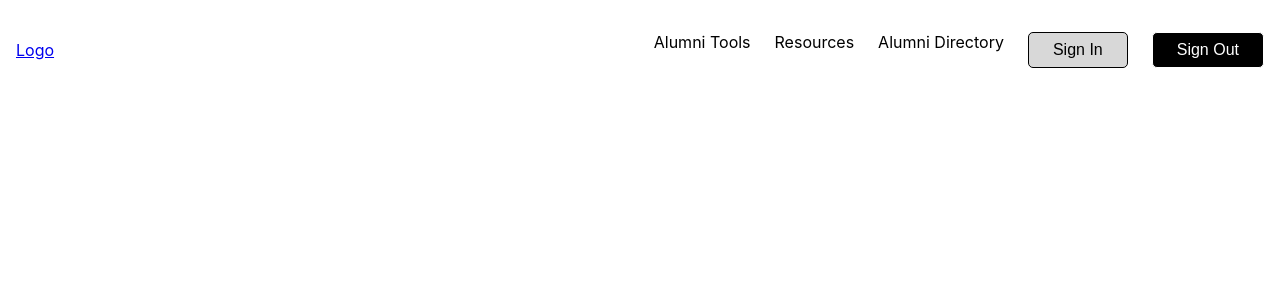
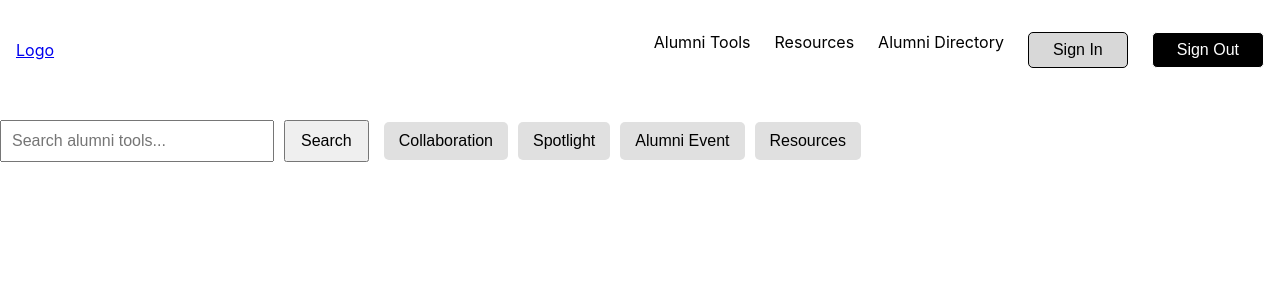
Before and after one commit to cfgcolumbus24/Team-17, a React (Create React App) app in the folder team17/: page /tools in a window 1280 px wide. Shown: the top 300 px of the page. Built offline with nearby package versions, Linux system fonts and the light colour scheme.

Commit message:
search bar + filtering creation

```diff
--- a/team17/package.json
+++ b/team17/package.json
@@ -8,6 +8,7 @@
     "@testing-library/user-event": "^13.5.0",
     "react": "^18.3.1",
     "react-dom": "^18.3.1",
+    "react-router-dom": "^6.27.0",
     "react-scripts": "5.0.1",
     "web-vitals": "^2.1.4"
   },
--- a/team17/src/App.js
+++ b/team17/src/App.js
@@ -1,11 +1,20 @@
 import './App.css';
 import Navbar from './components/Navbar';
+import { BrowserRouter as Router, Routes, Route } from 'react-router-dom';
+import AlumniTools from './components/Alumni-Tools';
 
 function App() {
   return (
-    <div className="App">
-      <Navbar/>
-    </div>
+    <Router>
+            <div>
+                <Navbar />
+                <Routes>
+                    <Route path="/" element={<h1>Alumni Directory Page</h1>} />
+                    <Route path="/tools" element={<AlumniTools />} />
+                    <Route path="/resources" element={<h1>Resources Page</h1>} />
+                </Routes>
+            </div>
+        </Router>
   );
 }
 
--- /dev/null
+++ b/team17/src/components/Alumni-Tools.js
@@ -0,0 +1,72 @@
+import React, { useState } from 'react';
+
+function AlumniTools() {
+    const [searchTerm, setSearchTerm] = useState('');
+    const [selectedFilters, setSelectedFilters] = useState([]);
+
+    const handleSearchChange = (event) => {
+        setSearchTerm(event.target.value);
+    };
+
+    const handleSearchSubmit = (event) => {
+        event.preventDefault();
+        console.log("Searched for:", searchTerm);
+        console.log("Selected filters:", selectedFilters);
+        // Add logic for search term and filter buttons here integrating cards
+    };
+
+    const filters = ['Collaboration', 'Spotlight', 'Alumni Event', 'Resources'];
+
+    const toggleFilter = (filter) => {
+        setSelectedFilters((prevFilters) =>
+            prevFilters.includes(filter)
+                ? prevFilters.filter((f) => f !== filter)
+                : [...prevFilters, filter]
+        );
+    };
+
+    return (
+        <div>
+            <form onSubmit={handleSearchSubmit} style={{ display: 'flex', alignItems: 'center', margin: '20px 0' }}>
+                <input
+                    type="text"
+                    placeholder="Search alumni tools..."
+                    value={searchTerm}
+                    onChange={handleSearchChange}
+                    style={{
+                        padding: '10px',
+                        fontSize: '16px',
+                        width: '250px',
+                        marginRight: '10px',
+                    }}
+                />
+                <button type="submit" style={{ padding: '10px 15px', fontSize: '16px', marginRight: '15px' }}>
+                    Search
+                </button>
+
+                <div style={{ display: 'flex', gap: '10px' }}>
+                    {filters.map((filter) => (
+                        <button
+                            key={filter}
+                            type="button"
+                            onClick={() => toggleFilter(filter)}
+                            style={{
+                                padding: '10px 15px',
+                                fontSize: '16px',
+                                backgroundColor: selectedFilters.includes(filter) ? '#007bff' : '#e0e0e0',
+                                color: selectedFilters.includes(filter) ? '#fff' : '#000',
+                                border: 'none',
+                                borderRadius: '5px',
+                                cursor: 'pointer',
+                            }}
+                        >
+                            {filter}
+                        </button>
+                    ))}
+                </div>
+            </form>
+        </div>
+    );
+}
+
+export default AlumniTools;
```
Also changed, not shown: team17/src/components/Alumni-Tools.css (added), 1 other file (tests, documents, lock files or other folders).
